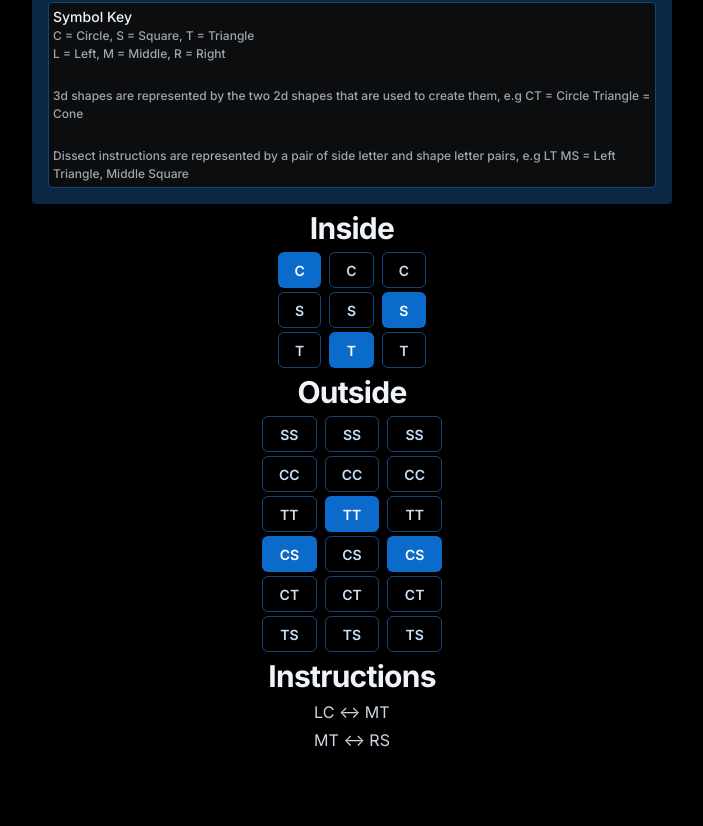
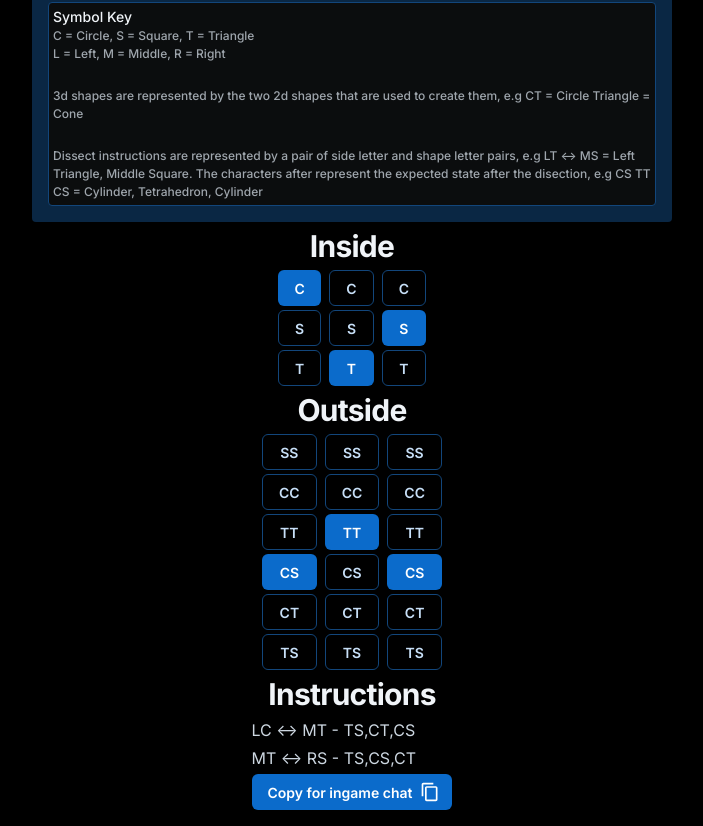
Before and after one commit to DanielF737/se-4th-solver, a React (Create React App) app: page /salv-4th-solver in a window 1280 px wide. Shown: the part 220-1046 px from the top of the page, without its empty margins (288-991 px from the left). Before the commit the page ends 988 px from the top, so only its background shows below. Built offline with nearby package versions, Linux system fonts and the light colour scheme.

Commit message:
add how to, expected end state, copy button

```diff
--- a/package.json
+++ b/package.json
@@ -24,7 +24,7 @@
   },
   "scripts": {
     "dev": "yarn start",
-    "start": "react-scripts start",
+    "start": "BROWSER=none react-scripts start",
     "build": "react-scripts build",
     "test": "react-scripts test",
     "eject": "react-scripts eject",
--- a/src/components/index.tsx
+++ b/src/components/index.tsx
@@ -2,6 +2,7 @@ import { Box, Button, Sheet, Typography } from '@mui/joy';
 import { Inside, Instruction, Outside, Shapes, Shapes3d } from '../types';
 import { useMemo, useState } from 'react';
 import { checkInvalid, solver } from '../lib';
+import { ContentCopy } from '@mui/icons-material';
 
 export function Solver() {
   const [inside, setInside] = useState<Inside>([
@@ -160,13 +161,35 @@ function Instructions({
       {instructions.map((instruction, index) => (
         <InstructionCell key={index} instruction={instruction} />
       ))}
+      <CopyForIngame instructions={instructions} />
     </Box>
   );
 }
 
 function InstructionCell({ instruction }: { instruction: Instruction }) {
   return (
-    <Box>{`${instruction[0][0]}${instruction[0][1]} ↔ ${instruction[1][0]}${instruction[1][1]}`}</Box>
+    <Box>{`${instruction[0][0][0]}${instruction[0][0][1]} ↔ ${instruction[0][1][0]}${instruction[0][1][1]} - ${instruction[1]}`}</Box>
+  );
+}
+
+function CopyForIngame({ instructions }: { instructions: Instruction[] }) {
+  const stringToCopy = instructions.reduce((acc, curr) => {
+    return `${acc}${curr[0][0][0]}${curr[0][0][1]} ${curr[0][1][0]}${curr[0][1][1]} `;
+  }, '');
+
+  return (
+    <Button
+      onClick={() => {
+        try {
+          navigator.clipboard.writeText(stringToCopy);
+        } catch (err) {
+          console.error(`Failed to copy text: ${stringToCopy}`, err);
+        }
+      }}
+      endDecorator={<ContentCopy />}
+    >
+      {'Copy for ingame chat'}
+    </Button>
   );
 }
 
@@ -210,7 +233,9 @@ function HowToCell() {
         <br />
         <Typography level="body-xs">
           Dissect instructions are represented by a pair of side letter and
-          shape letter pairs, e.g LT MS = Left Triangle, Middle Square
+          shape letter pairs, e.g LT ↔ MS = Left Triangle, Middle Square. The
+          characters after represent the expected state after the disection, e.g
+          CS TT CS = Cylinder, Tetrahedron, Cylinder
         </Typography>
       </Sheet>
     </Sheet>
--- a/src/lib/index.tsx
+++ b/src/lib/index.tsx
@@ -5,6 +5,7 @@ import {
   Outside,
   Shapes,
   Shapes3d,
+  Swap,
   doubleShapes,
   mappings,
   numberToSideMapping,
@@ -21,12 +22,12 @@ export function solver(inside: Inside, outside: Outside) {
     let outsideState: Outside = [...outside];
 
     while (true) {
-      const instruction = step(inside, outsideState);
+      const swap = step(inside, outsideState);
 
-      if (!instruction) break;
+      if (!swap) break;
 
-      instructions.push(instruction);
-      outsideState = applyInstruction(instruction, outsideState);
+      outsideState = applyInstruction(swap, outsideState);
+      instructions.push([swap, outsideState]);
     }
 
     return instructions;
@@ -36,7 +37,7 @@ export function solver(inside: Inside, outside: Outside) {
   }
 }
 
-function step(inside: Inside, outside: Outside): Instruction | null {
+function step(inside: Inside, outside: Outside): Swap | null {
   const intstructions: Dissect[] = [];
   outside.forEach((shape3d, index) => {
     // check if its a combo of two of the same shape - these always need to be broken up
@@ -48,21 +49,18 @@ function step(inside: Inside, outside: Outside): Instruction | null {
   });
 
   const firstTwoElements = intstructions.slice(0, 2);
-  if (isInstruction(firstTwoElements)) {
+  if (isSwap(firstTwoElements)) {
     return firstTwoElements;
   }
 
   return null;
 }
 
-function isInstruction(arr: Dissect[]): arr is Instruction {
+function isSwap(arr: Dissect[]): arr is Swap {
   return arr.length === 2;
 }
 
-function applyInstruction(
-  instruction: Instruction,
-  outsideState: Outside
-): Outside {
+function applyInstruction(instruction: Swap, outsideState: Outside): Outside {
   const arr: Outside = [...outsideState];
   const sideA = sideToNumberMapping[instruction[0][0]];
   const sideB = sideToNumberMapping[instruction[1][0]];
--- a/src/types/index.tsx
+++ b/src/types/index.tsx
@@ -48,7 +48,8 @@ export const sideToNumberMapping: Record<Side, number> = {
 
 export type Dissect = [Side, Shapes];
 
-export type Instruction = [Dissect, Dissect];
+export type Swap = [Dissect, Dissect];
+export type Instruction = [Swap, Outside];
 
 export type Inside = [Shapes, Shapes, Shapes];
 export type Outside = [Shapes3d, Shapes3d, Shapes3d];
```
Also changed, not shown: 1 other file (tests, documents, lock files or other folders).
